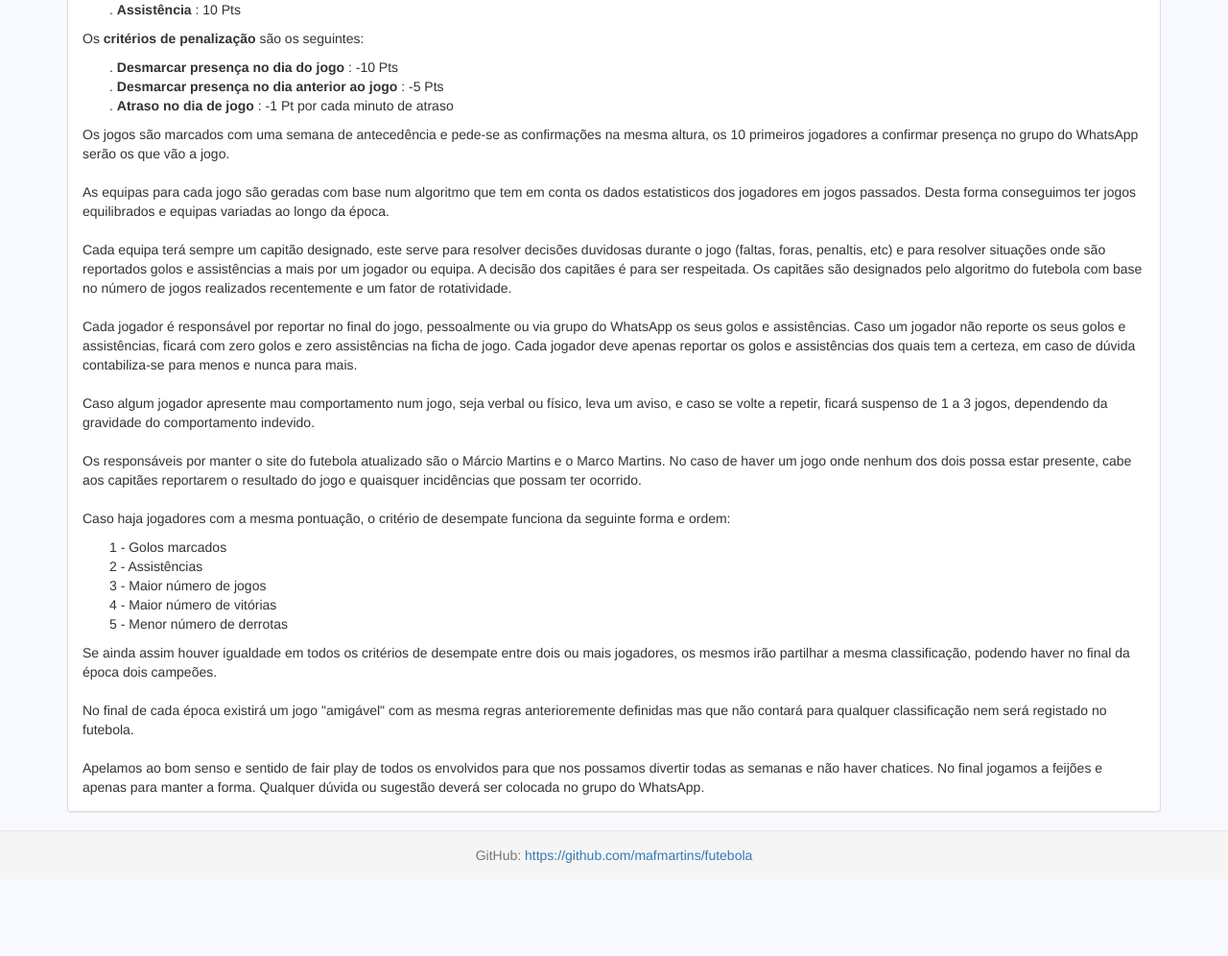
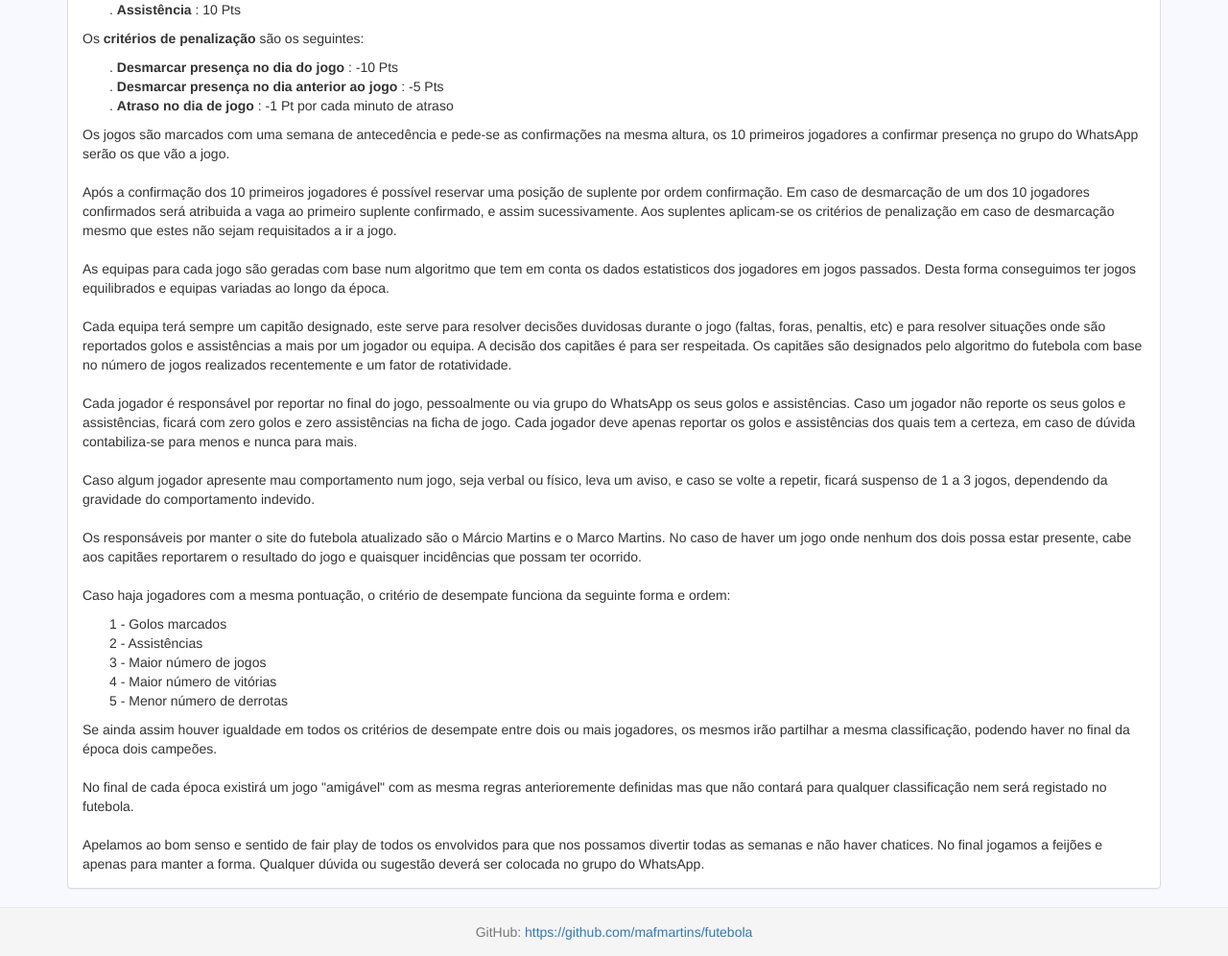
Before and after one commit to mafmartins/futebola, a Django app: template templates/futebola/regras.html in a window 1280 px wide. Shown: the part 279-1275 px from the top of the page at 96% size. Before the commit the page ends 1178 px from the top, so only its background shows below. Run offline with Django 3.2, Linux system fonts and the light colour scheme; the template is opened without the code that fills it: most values are stand-ins (such as "Sample title", 1, 10 or a date in 2020); some libraries are stand-ins or nearby versions.

Commit message:
Mudança nas regras de suplentes

```diff
--- a/templates/futebola/regras.html
+++ b/templates/futebola/regras.html
@@ -25,6 +25,8 @@
             </p>
 
 			Os jogos são marcados com uma semana de antecedência e pede-se as confirmações na mesma altura, os 10 primeiros jogadores a confirmar presença no grupo do WhatsApp serão os que vão a jogo. <br><br>
+
+			Após a confirmação dos 10 primeiros jogadores é possível reservar uma posição de suplente por ordem confirmação. Em caso de desmarcação de um dos 10 jogadores confirmados será atribuida a vaga ao primeiro suplente confirmado, e assim sucessivamente. Aos suplentes aplicam-se os critérios de penalização em caso de desmarcação mesmo que estes não sejam requisitados a ir a jogo.<br><br>
 
 			As equipas para cada jogo são geradas com base num algoritmo que tem em conta os dados estatisticos dos jogadores em jogos passados. Desta forma conseguimos ter jogos equilibrados e equipas variadas ao longo da época.<br><br>
 
```
